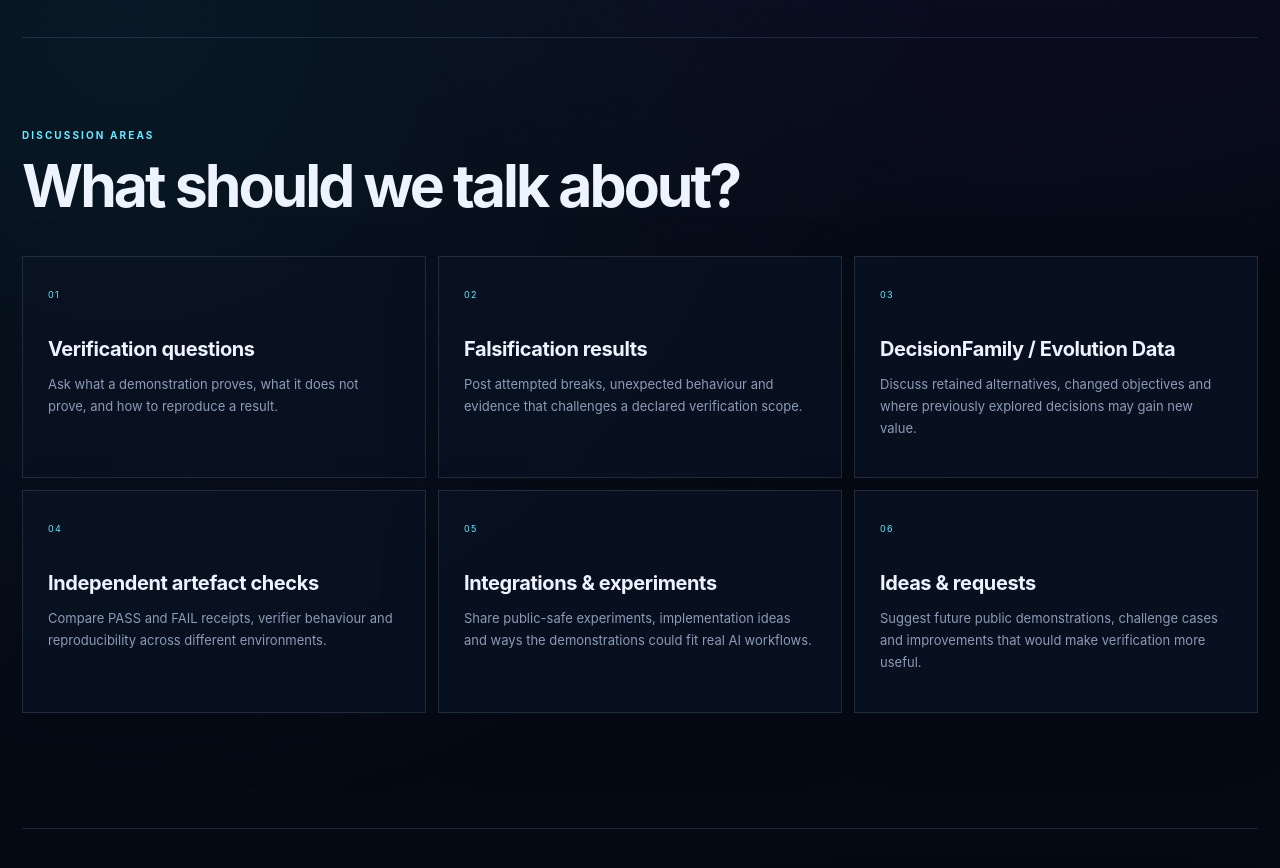
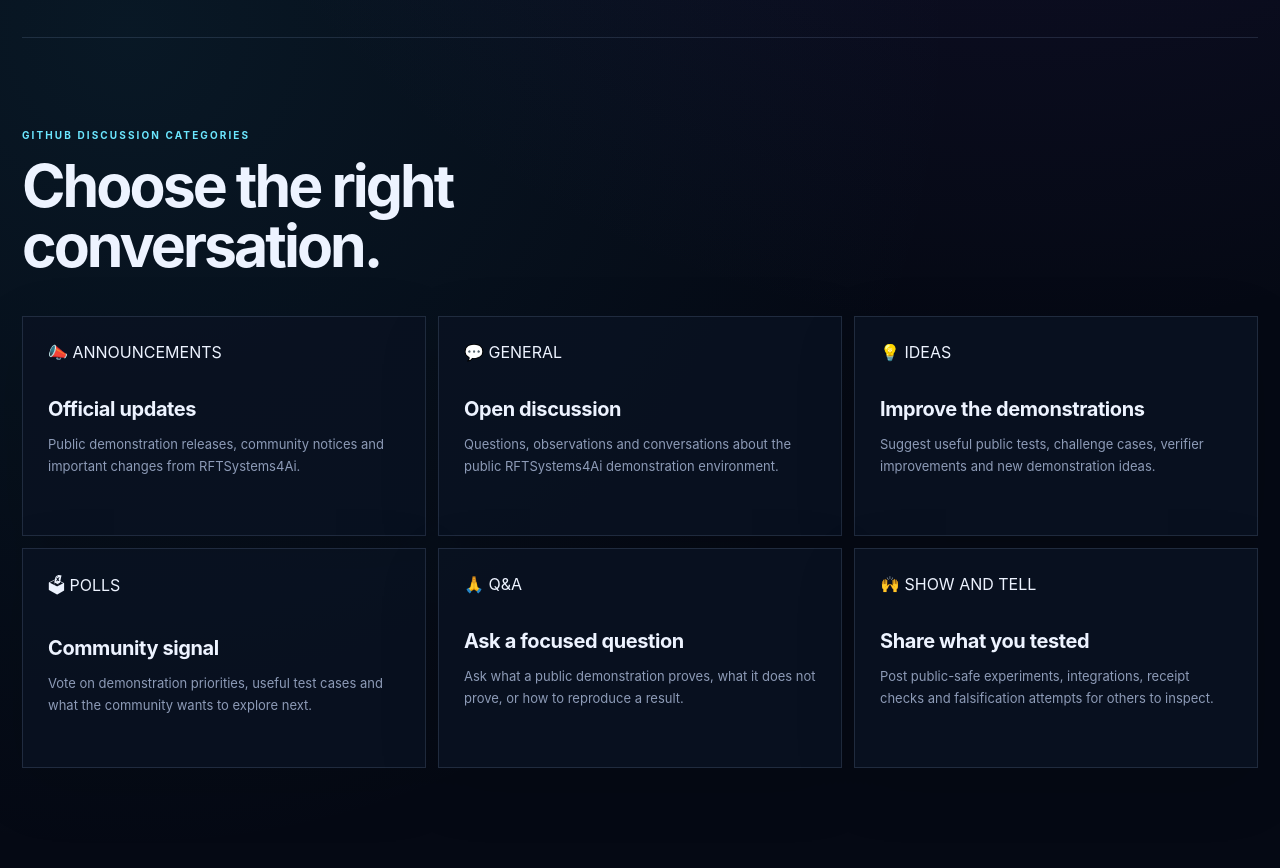
Before and after one commit to RFTsystems4ai/RFTsystems4ai.github.io, a website: page community/index.html in a window 1280 px wide. Shown: the part 760-1628 px from the top of the page. Drawn offline with Linux system fonts and the light colour scheme.

Commit message:
Align community page with GitHub Discussions categories

```diff
--- a/community/index.html
+++ b/community/index.html
@@ -30,14 +30,14 @@
     </section>
 
     <section class="areas" aria-labelledby="areas-title">
-      <div class="section-head"><span class="eyebrow">DISCUSSION AREAS</span><h2 id="areas-title">What should we talk about?</h2></div>
+      <div class="section-head"><span class="eyebrow">GITHUB DISCUSSION CATEGORIES</span><h2 id="areas-title">Choose the right conversation.</h2></div>
       <div class="grid">
-        <article><span>01</span><h3>Verification questions</h3><p>Ask what a demonstration proves, what it does not prove, and how to reproduce a result.</p></article>
-        <article><span>02</span><h3>Falsification results</h3><p>Post attempted breaks, unexpected behaviour and evidence that challenges a declared verification scope.</p></article>
-        <article><span>03</span><h3>DecisionFamily / Evolution Data</h3><p>Discuss retained alternatives, changed objectives and where previously explored decisions may gain new value.</p></article>
-        <article><span>04</span><h3>Independent artefact checks</h3><p>Compare PASS and FAIL receipts, verifier behaviour and reproducibility across different environments.</p></article>
-        <article><span>05</span><h3>Integrations & experiments</h3><p>Share public-safe experiments, implementation ideas and ways the demonstrations could fit real AI workflows.</p></article>
-        <article><span>06</span><h3>Ideas & requests</h3><p>Suggest future public demonstrations, challenge cases and improvements that would make verification more useful.</p></article>
+        <article><a href="https://github.com/RFTsystems4ai/RFTsystems4ai.github.io/discussions/categories/announcements"><span>📣 ANNOUNCEMENTS</span><h3>Official updates</h3><p>Public demonstration releases, community notices and important changes from RFTSystems4Ai.</p></a></article>
+        <article><a href="https://github.com/RFTsystems4ai/RFTsystems4ai.github.io/discussions/categories/general"><span>💬 GENERAL</span><h3>Open discussion</h3><p>Questions, observations and conversations about the public RFTSystems4Ai demonstration environment.</p></a></article>
+        <article><a href="https://github.com/RFTsystems4ai/RFTsystems4ai.github.io/discussions/categories/ideas"><span>💡 IDEAS</span><h3>Improve the demonstrations</h3><p>Suggest useful public tests, challenge cases, verifier improvements and new demonstration ideas.</p></a></article>
+        <article><a href="https://github.com/RFTsystems4ai/RFTsystems4ai.github.io/discussions/categories/polls"><span>🗳 POLLS</span><h3>Community signal</h3><p>Vote on demonstration priorities, useful test cases and what the community wants to explore next.</p></a></article>
+        <article><a href="https://github.com/RFTsystems4ai/RFTsystems4ai.github.io/discussions/categories/q-a"><span>🙏 Q&amp;A</span><h3>Ask a focused question</h3><p>Ask what a public demonstration proves, what it does not prove, or how to reproduce a result.</p></a></article>
+        <article><a href="https://github.com/RFTsystems4ai/RFTsystems4ai.github.io/discussions/categories/show-and-tell"><span>🙌 SHOW AND TELL</span><h3>Share what you tested</h3><p>Post public-safe experiments, integrations, receipt checks and falsification attempts for others to inspect.</p></a></article>
       </div>
     </section>
 
```
